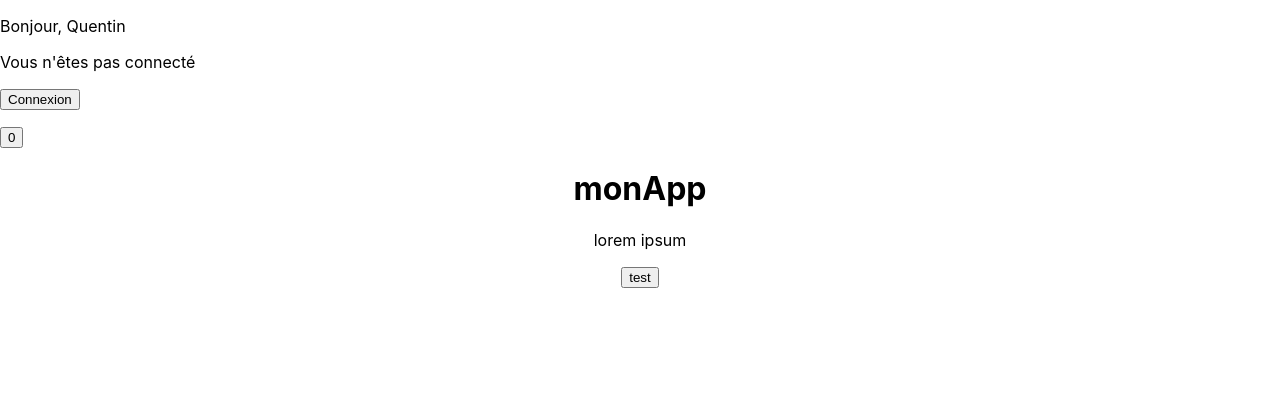
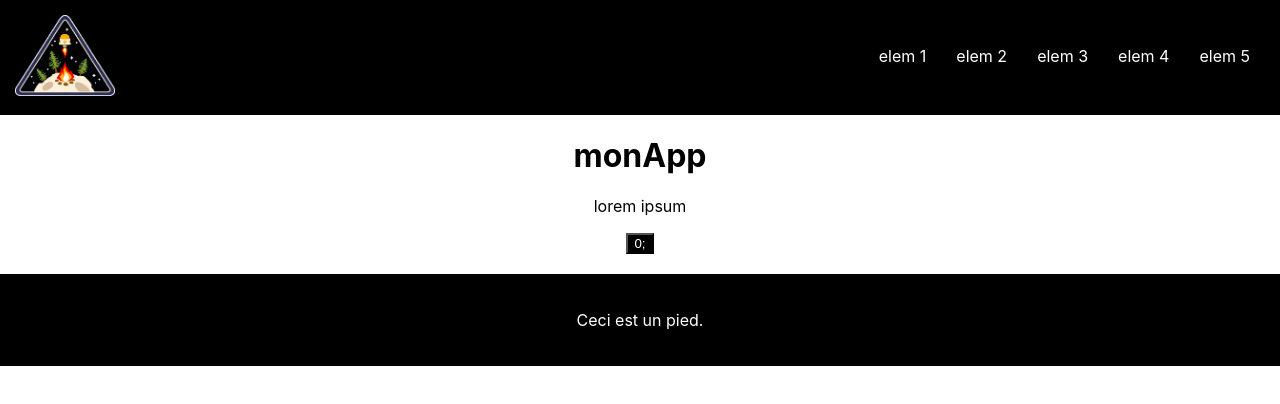
Before and after one commit to Sanegv/ynov_bootcamp, a React (Create React App) app in the folder mon-app/: page / in a window 1280 px wide. Shown: the top 404 px of the page. Built offline with nearby package versions, Linux system fonts and the light colour scheme.

Commit message:
added a header and a footer, completed the button component

```diff
--- a/mon-app/src/App.js
+++ b/mon-app/src/App.js
@@ -2,28 +2,11 @@ import logo from './logo.svg';
 import './App.css';
 import React, { useState } from 'react';
 import TitlePage from './components/TitlePage';
+import Footer from './components/Footer';
+import Header from './components/Header';
 
 function App() {
-  /*return (
-    <div className="App">
-      <header className="App-header">
-        <img src={logo} className="App-logo" alt="logo" />
-        <p>
-          Edit <code>src/App.js</code> and save to reload.
-        </p>
-        <a
-          className="App-link"
-          href="https://reactjs.org"
-          target="_blank"
-          rel="noopener noreferrer"
-        >
-          Learn React
-        </a>
-      </header>
-    </div>
-  );*/
-
-  const[user, setUser] = useState({firstName: "Quentin", lastName: "Lemaire", isAuth: false});
+    const[user, setUser] = useState({firstName: "Quentin", lastName: "Lemaire", isAuth: false});
   const {firstName, lastName, isAuth} = user;
   const [count, setCount] = useState(0);
 
@@ -37,19 +20,9 @@ function App() {
 
   return (
     <div>
-    <header>
-      <p>Bonjour, {firstName}</p>
-      {isAuth ?
-        (<p>Vous êtes connecté</p>):
-        (<div>
-          <p>Vous n'êtes pas connecté</p>
-          <button onClick={() => authentificate()}>Connexion</button>
-        </div>)}
-      <p>
-        <button onClick={() => incrementCount()}>{count}</button>
-      </p>
-    </header>
+    <Header/>
     <TitlePage title="monApp" subtitle="lorem ipsum"/>
+    <Footer/>
     </div>
   )
 }
--- a/mon-app/src/components/ButtonComponent/index.js
+++ b/mon-app/src/components/ButtonComponent/index.js
@@ -1,10 +1,15 @@
+import "./style.css"
+
 const ButtonComponent = ({
-	name
+	name,
+	color,
+	handleClick,
+	type
 }) => {
 	return (
-		<div className="button__component">
-			<button>{name}</button>
-		</div>
+		<button type={type} className={color} onClick={handleClick}>
+			{name};
+		</button>
 	);
 }
 
--- /dev/null
+++ b/mon-app/src/components/ButtonComponent/style.css
@@ -0,0 +1,8 @@
+.black {
+  background-color: black;
+  color: white;
+}
+.white {
+  background-color: white;
+  color: black;
+}
--- /dev/null
+++ b/mon-app/src/components/Footer/index.js
@@ -0,0 +1,10 @@
+import "./style.css"
+
+const index = () => {
+	return (
+	<footer className="footerComponent">
+		<p>Ceci est un pied.</p>
+	</footer>
+)}
+
+export default index;
--- /dev/null
+++ b/mon-app/src/components/Footer/style.css
@@ -0,0 +1,9 @@
+.footerComponent{
+	text-align: center;
+	background-color: black;
+	padding: 20px 0px;
+}
+
+.footerComponent p{
+	color: white;
+}
--- /dev/null
+++ b/mon-app/src/components/Header/index.js
@@ -0,0 +1,32 @@
+import "./style.css"
+
+const index = () => {
+	return (
+		<header className="header_main">
+			<div className="header_logo">
+				<img src="../OW_logo.png" alt="logo Outer Wilds"/>
+			</div>
+			<nav className="header_nav">
+				<ul className="header_list">
+					<li className="item_nav">
+						<a className="item_link" href="">elem 1</a>
+					</li>
+					<li className="item_nav">
+						<a className="item_link" href="">elem 2</a>
+					</li>
+					<li className="item_nav">
+						<a className="item_link" href="">elem 3</a>
+					</li>
+					<li className="item_nav">
+						<a className="item_link" href="">elem 4</a>
+					</li>
+					<li className="item_nav">
+						<a className="item_link" href="">elem 5</a>
+					</li>
+				</ul>
+			</nav>
+		</header>
+	)
+}
+
+export default index;
--- /dev/null
+++ b/mon-app/src/components/Header/style.css
@@ -0,0 +1,25 @@
+.header_main{
+	padding: 15px;
+	display: flex;
+	justify-content: space-between;
+	background-color: black;
+}
+
+.header_main .header_logo img {
+	width: 100px;
+}
+
+.header_main .header_list {
+	display: flex;
+	justify-content: space-evenly;
+}
+
+.header_list .item_nav {
+	list-style: none;
+	margin: 15px;
+}
+
+.header_list .item_nav .item_link {
+	color: white;
+	text-decoration: none;
+}
--- a/mon-app/src/components/TitlePage/index.js
+++ b/mon-app/src/components/TitlePage/index.js
@@ -1,4 +1,4 @@
-import React from "react";
+import React, { useState } from "react";
 import "./style.css";
 import ButtonComponent from "../ButtonComponent";
 
@@ -6,11 +6,12 @@ const TitlePage = ({
 	subtitle,
 	 title
 	}) => {
+		const [count, setCount] = useState(0);
 	return(
 		<div className ="title__page">
 			<h1>{title}</h1>
 			<p>{subtitle}</p>
-			<ButtonComponent name="test"/>
+			<ButtonComponent handleClick={() => setCount(count+1)} name={count} color="black"/>
 		</div>
 	);
 }
```
Also changed, not shown: mon-app/public/OW_logo.png (added), mon-app/src/components/TitlePage/style.css (line endings or trailing spaces).
